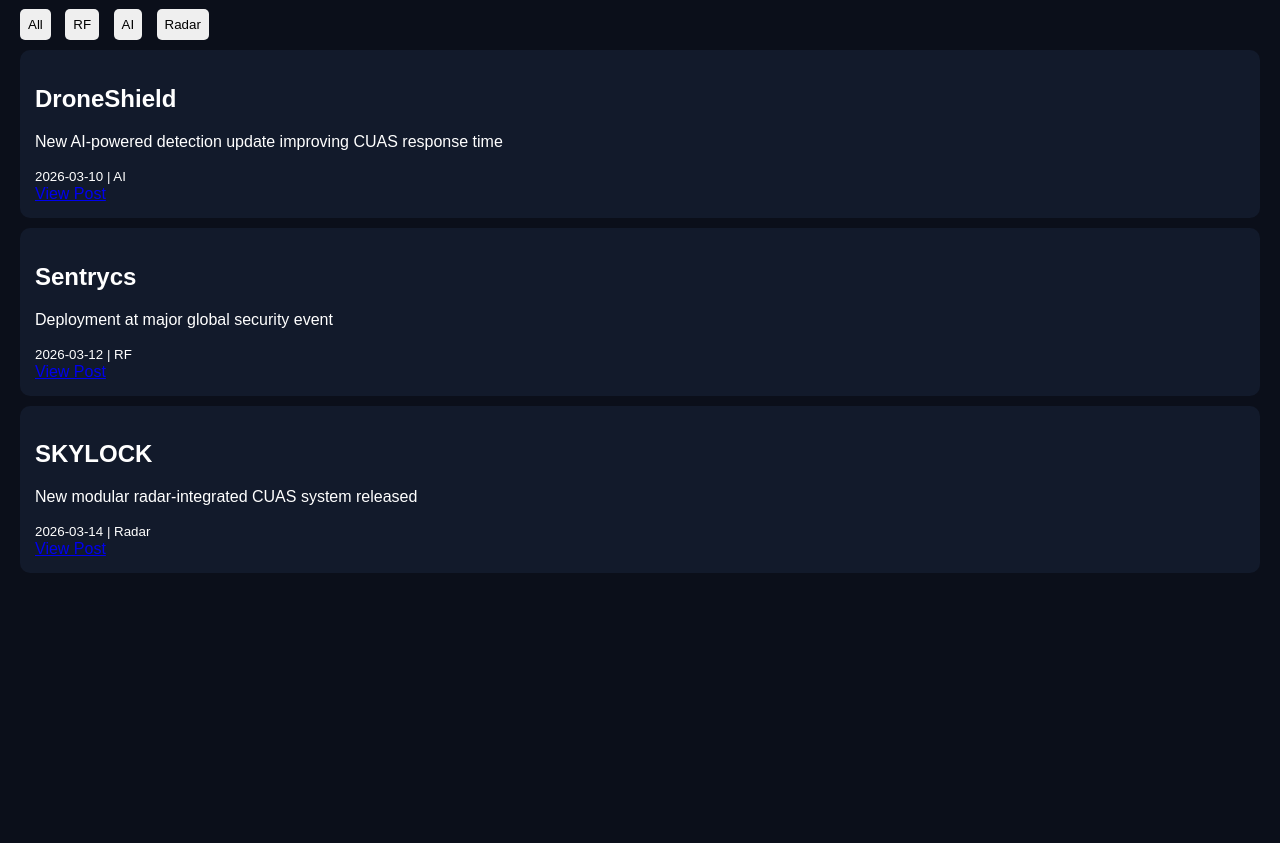
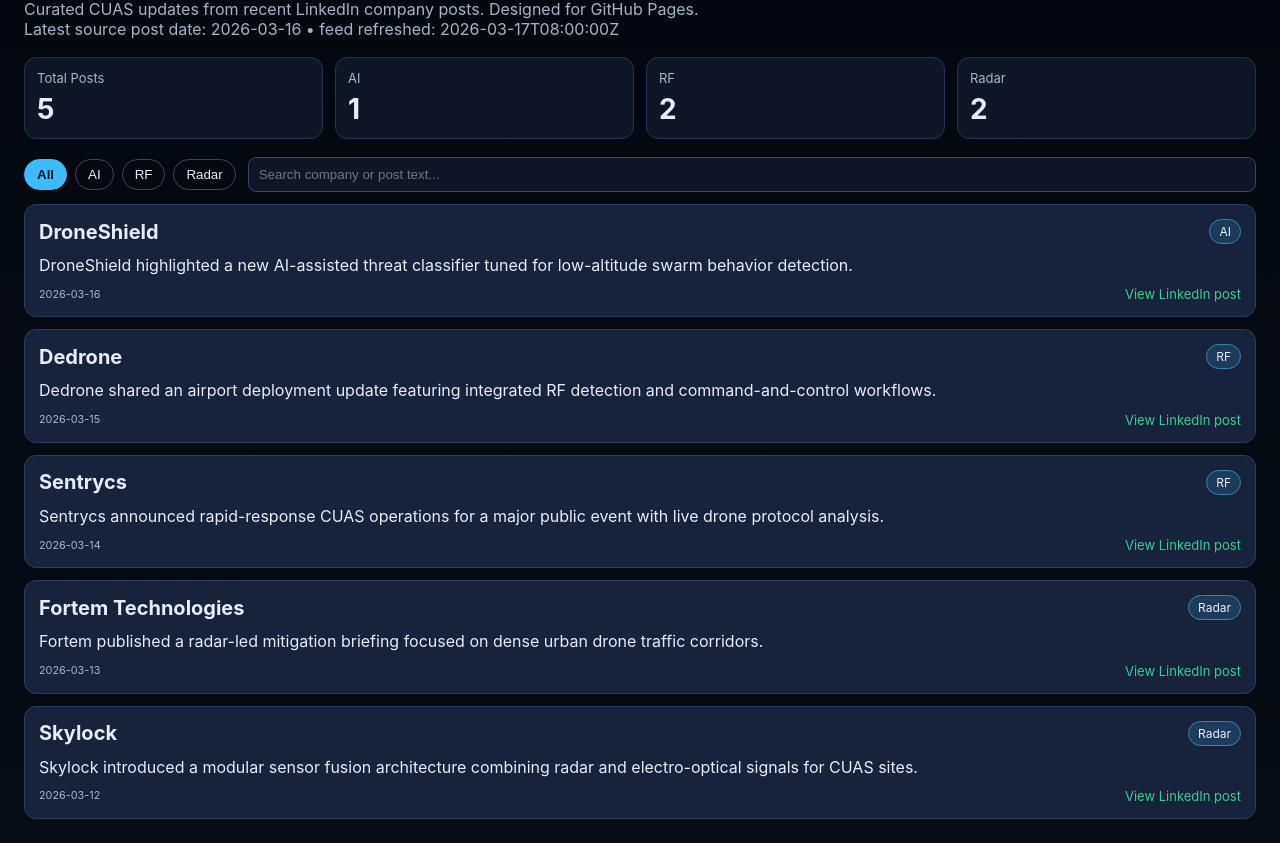
Before and after one commit to hhaungwilly-bot/cuas-dashboard, a plain HTML site: page index.html in a window 1280 px wide. Shown: the part 72-915 px from the top of the page. Before the commit the page ends 800 px from the top, so only its background shows below. Drawn offline with Linux system fonts and the light colour scheme.

Commit message:
Fix real-time feed refresh and auto-update workflow

```diff
--- a/data/cuas-feed.json
+++ b/data/cuas-feed.json
@@ -1,25 +1,41 @@
 {
+  "updatedAt": "2026-03-17T08:00:00Z",
+  "source": "LinkedIn company pages via Apify actor",
   "posts": [
     {
       "company": "DroneShield",
-      "text": "New AI-powered detection update improving CUAS response time",
-      "date": "2026-03-10",
+      "text": "DroneShield highlighted a new AI-assisted threat classifier tuned for low-altitude swarm behavior detection.",
+      "date": "2026-03-16",
       "category": "AI",
-      "link": "https://linkedin.com/"
+      "link": "https://www.linkedin.com/company/droneshield/"
+    },
+    {
+      "company": "Dedrone",
+      "text": "Dedrone shared an airport deployment update featuring integrated RF detection and command-and-control workflows.",
+      "date": "2026-03-15",
+      "category": "RF",
+      "link": "https://www.linkedin.com/company/dedrone/"
     },
     {
       "company": "Sentrycs",
-      "text": "Deployment at major global security event",
-      "date": "2026-03-12",
+      "text": "Sentrycs announced rapid-response CUAS operations for a major public event with live drone protocol analysis.",
+      "date": "2026-03-14",
       "category": "RF",
-      "link": "https://linkedin.com/"
+      "link": "https://www.linkedin.com/company/sentrycs/"
     },
     {
-      "company": "SKYLOCK",
-      "text": "New modular radar-integrated CUAS system released",
-      "date": "2026-03-14",
+      "company": "Fortem Technologies",
+      "text": "Fortem published a radar-led mitigation briefing focused on dense urban drone traffic corridors.",
+      "date": "2026-03-13",
       "category": "Radar",
-      "link": "https://linkedin.com/"
+      "link": "https://www.linkedin.com/company/fortem-technologies/"
+    },
+    {
+      "company": "Skylock",
+      "text": "Skylock introduced a modular sensor fusion architecture combining radar and electro-optical signals for CUAS sites.",
+      "date": "2026-03-12",
+      "category": "Radar",
+      "link": "https://www.linkedin.com/company/skylock/"
     }
   ]
 }
--- a/index.html
+++ b/index.html
@@ -1,22 +1,42 @@
 <!DOCTYPE html>
-<html>
+<html lang="en">
 <head>
   <meta charset="UTF-8">
-  <title>CUAS Dashboard</title>
+  <meta name="viewport" content="width=device-width, initial-scale=1.0">
+  <title>CUAS Intel Dashboard</title>
   <link rel="stylesheet" href="styles.css">
 </head>
+<body>
+  <header class="hero">
+    <h1>🛡️ Counter-Drone Intelligence Dashboard</h1>
+    <p>
+      Curated CUAS updates from recent LinkedIn company posts. Designed for GitHub Pages.
+    </p>
+    <div id="last-updated" class="meta"></div>
+  </header>
 
-<body>
-  <h1>🛡️ Counter-Drone (CUAS) Dashboard</h1>
+  <section class="stats" id="stats"></section>
 
-  <div class="filters">
-    <button onclick="filterPosts('all')">All</button>
-    <button onclick="filterPosts('RF')">RF</button>
-    <button onclick="filterPosts('AI')">AI</button>
-    <button onclick="filterPosts('Radar')">Radar</button>
-  </div>
+  <section class="controls">
+    <div class="filter-group" id="category-filters"></div>
+    <input id="search" type="search" placeholder="Search company or post text..." aria-label="Search posts">
+  </section>
 
-  <div id="feed"></div>
+  <main id="feed" class="feed"></main>
+
+  <template id="post-template">
+    <article class="card">
+      <div class="card-top">
+        <h2></h2>
+        <span class="category"></span>
+      </div>
+      <p class="text"></p>
+      <div class="card-bottom">
+        <small class="date"></small>
+        <a target="_blank" rel="noopener noreferrer">View LinkedIn post</a>
+      </div>
+    </article>
+  </template>
 
   <script src="script.js"></script>
 </body>
--- a/script.js
+++ b/script.js
@@ -1,39 +1,118 @@
-
 let allPosts = [];
+let activeCategory = 'All';
+let searchTerm = '';
+let feedMeta = null;
 
 async function loadData() {
-  const res = await fetch('data/cuas-feed.json');
+  const cacheBust = `ts=${Date.now()}`;
+  const res = await fetch(`data/cuas-feed.json?${cacheBust}`, { cache: 'no-store' });
   const data = await res.json();
-  allPosts = data.posts;
-  renderPosts(allPosts);
+
+  feedMeta = data;
+  allPosts = (data.posts || [])
+    .slice()
+    .sort((a, b) => new Date(b.date) - new Date(a.date));
+
+  renderMeta();
+  renderFilters();
+  renderStats();
+  renderPosts();
+  wireSearch();
 }
 
-function renderPosts(posts) {
-  const container = document.getElementById('feed');
-  container.innerHTML = '';
+function renderMeta() {
+  const meta = document.getElementById('last-updated');
+  const latest = allPosts[0]?.date;
+  const refreshed = feedMeta?.updatedAt;
 
-  posts.forEach(post => {
-    const div = document.createElement('div');
-    div.className = 'card';
+  if (!latest) {
+    meta.textContent = 'No data available. Run scripts/linkedin_scraper.py to refresh feed.';
+    return;
+  }
 
-    div.innerHTML = `
-      <h2>${post.company}</h2>
-      <p>${post.text}</p>
-      <small>${post.date} | ${post.category}</small>
-      <br><a href="${post.link}" target="_blank">View Post</a>
-    `;
+  meta.textContent = `Latest source post date: ${latest} • feed refreshed: ${refreshed || 'unknown'}`;
+}
 
-    container.appendChild(div);
+function renderStats() {
+  const stats = document.getElementById('stats');
+  const categories = countByCategory(allPosts);
+
+  const blocks = [
+    { label: 'Total Posts', value: allPosts.length },
+    ...Object.entries(categories).map(([label, value]) => ({ label, value }))
+  ];
+
+  stats.innerHTML = blocks
+    .map(b => `<div class="stat-card"><div class="label">${b.label}</div><div class="value">${b.value}</div></div>`)
+    .join('');
+}
+
+function renderFilters() {
+  const container = document.getElementById('category-filters');
+  const categories = ['All', ...Object.keys(countByCategory(allPosts))];
+
+  container.innerHTML = categories
+    .map(c => `<button class="filter-btn ${c === activeCategory ? 'active' : ''}" data-category="${c}">${c}</button>`)
+    .join('');
+
+  container.querySelectorAll('button').forEach(btn => {
+    btn.addEventListener('click', () => {
+      activeCategory = btn.dataset.category;
+      renderFilters();
+      renderPosts();
+    });
   });
 }
 
-function filterPosts(category) {
-  if (category === 'all') {
-    renderPosts(allPosts);
-  } else {
-    const filtered = allPosts.filter(p => p.category === category);
-    renderPosts(filtered);
+function wireSearch() {
+  const search = document.getElementById('search');
+  search.addEventListener('input', (e) => {
+    searchTerm = e.target.value.trim().toLowerCase();
+    renderPosts();
+  });
+}
+
+function filteredPosts() {
+  return allPosts.filter(post => {
+    const categoryMatch = activeCategory === 'All' || post.category === activeCategory;
+    const term = `${post.company} ${post.text}`.toLowerCase();
+    const searchMatch = !searchTerm || term.includes(searchTerm);
+    return categoryMatch && searchMatch;
+  });
+}
+
+function renderPosts() {
+  const container = document.getElementById('feed');
+  const template = document.getElementById('post-template');
+  const posts = filteredPosts();
+
+  container.innerHTML = '';
+
+  if (!posts.length) {
+    container.innerHTML = '<div class="empty">No posts match your filters.</div>';
+    return;
   }
+
+  posts.forEach(post => {
+    const node = template.content.cloneNode(true);
+    node.querySelector('h2').textContent = post.company;
+    node.querySelector('.category').textContent = post.category;
+    node.querySelector('.text').textContent = post.text;
+    node.querySelector('.date').textContent = post.date;
+
+    const link = node.querySelector('a');
+    link.href = post.link;
+
+    container.appendChild(node);
+  });
+}
+
+function countByCategory(posts) {
+  return posts.reduce((acc, post) => {
+    const key = post.category || 'General';
+    acc[key] = (acc[key] || 0) + 1;
+    return acc;
+  }, {});
 }
 
 loadData();
--- a/styles.css
+++ b/styles.css
@@ -1,25 +1,158 @@
-body {
-  font-family: Arial;
-  background: #0b0f1a;
-  color: #fff;
-  margin: 20px;
+:root {
+  --bg: #060b14;
+  --surface: #0f1727;
+  --surface-alt: #17233a;
+  --text: #e7ecf7;
+  --muted: #a8b3c9;
+  --accent: #3dbbff;
+  --success: #35d08f;
 }
 
-h1 {
-  color: #00d4ff;
+* {
+  box-sizing: border-box;
+}
+
+body {
+  margin: 0;
+  padding: 24px;
+  font-family: Inter, Segoe UI, Arial, sans-serif;
+  background: linear-gradient(180deg, #04070e, var(--bg));
+  color: var(--text);
+}
+
+.hero {
+  margin-bottom: 16px;
+}
+
+.hero h1 {
+  margin: 0 0 8px;
+  color: var(--accent);
+}
+
+.hero p,
+.meta {
+  margin: 0;
+  color: var(--muted);
+}
+
+.stats {
+  display: grid;
+  grid-template-columns: repeat(auto-fit, minmax(160px, 1fr));
+  gap: 12px;
+  margin: 18px 0;
+}
+
+.stat-card {
+  background: var(--surface);
+  border: 1px solid #253251;
+  border-radius: 12px;
+  padding: 12px;
+}
+
+.stat-card .label {
+  font-size: 13px;
+  color: var(--muted);
+}
+
+.stat-card .value {
+  margin-top: 6px;
+  font-size: 28px;
+  font-weight: 700;
+}
+
+.controls {
+  display: flex;
+  flex-wrap: wrap;
+  gap: 12px;
+  margin-bottom: 12px;
+  align-items: center;
+}
+
+.filter-group {
+  display: flex;
+  flex-wrap: wrap;
+  gap: 8px;
+}
+
+.filter-btn {
+  border: 1px solid #31466f;
+  background: transparent;
+  color: var(--text);
+  border-radius: 999px;
+  padding: 7px 12px;
+  cursor: pointer;
+}
+
+.filter-btn.active {
+  background: var(--accent);
+  color: #011427;
+  border-color: var(--accent);
+  font-weight: 600;
+}
+
+#search {
+  flex: 1;
+  min-width: 220px;
+  padding: 9px 10px;
+  border-radius: 8px;
+  border: 1px solid #30456f;
+  background: var(--surface);
+  color: var(--text);
+}
+
+.feed {
+  display: grid;
+  gap: 12px;
 }
 
 .card {
-  background: #121a2b;
-  padding: 15px;
-  margin: 10px 0;
-  border-radius: 10px;
+  background: var(--surface-alt);
+  border: 1px solid #2b3d61;
+  border-radius: 12px;
+  padding: 14px;
 }
 
-.filters button {
-  margin-right: 10px;
-  padding: 8px;
-  border: none;
-  border-radius: 5px;
-  cursor: pointer;
+.card-top,
+.card-bottom {
+  display: flex;
+  justify-content: space-between;
+  gap: 10px;
+  align-items: center;
 }
+
+.card h2 {
+  margin: 0;
+  font-size: 20px;
+}
+
+.category {
+  padding: 4px 9px;
+  border-radius: 999px;
+  background: rgba(61, 187, 255, 0.16);
+  border: 1px solid #2c87b2;
+  font-size: 12px;
+}
+
+.text {
+  color: var(--text);
+  margin: 10px 0;
+  line-height: 1.4;
+}
+
+.card-bottom {
+  color: var(--muted);
+  font-size: 13px;
+}
+
+.card a {
+  color: var(--success);
+  text-decoration: none;
+}
+
+.empty {
+  text-align: center;
+  color: var(--muted);
+  padding: 20px;
+  border: 1px dashed #34507f;
+  border-radius: 12px;
+}
```
Also changed, not shown: .github/workflows/refresh-linkedin-feed.yml (added), README.md, 1 other file.
